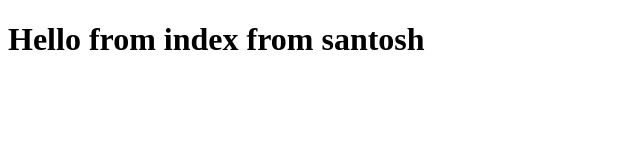
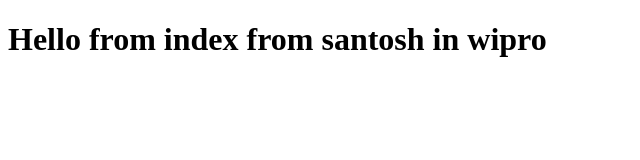
Before and after one commit to Santosh-Goswami/m1, a plain HTML site: page index.html in a window 1280 px wide. Shown: the whole page, without its empty margins (0-640 px from the left). Drawn offline with Linux system fonts and the light colour scheme.

Commit message:
Update index.html
dummy change

```diff
--- a/index.html
+++ b/index.html
@@ -7,6 +7,6 @@
     <title>Document</title>
 </head>
 <body>
-    <h1>Hello from index from santosh</h1>
+    <h1>Hello from index from santosh in wipro</h1>
 </body>
 </html>
```
